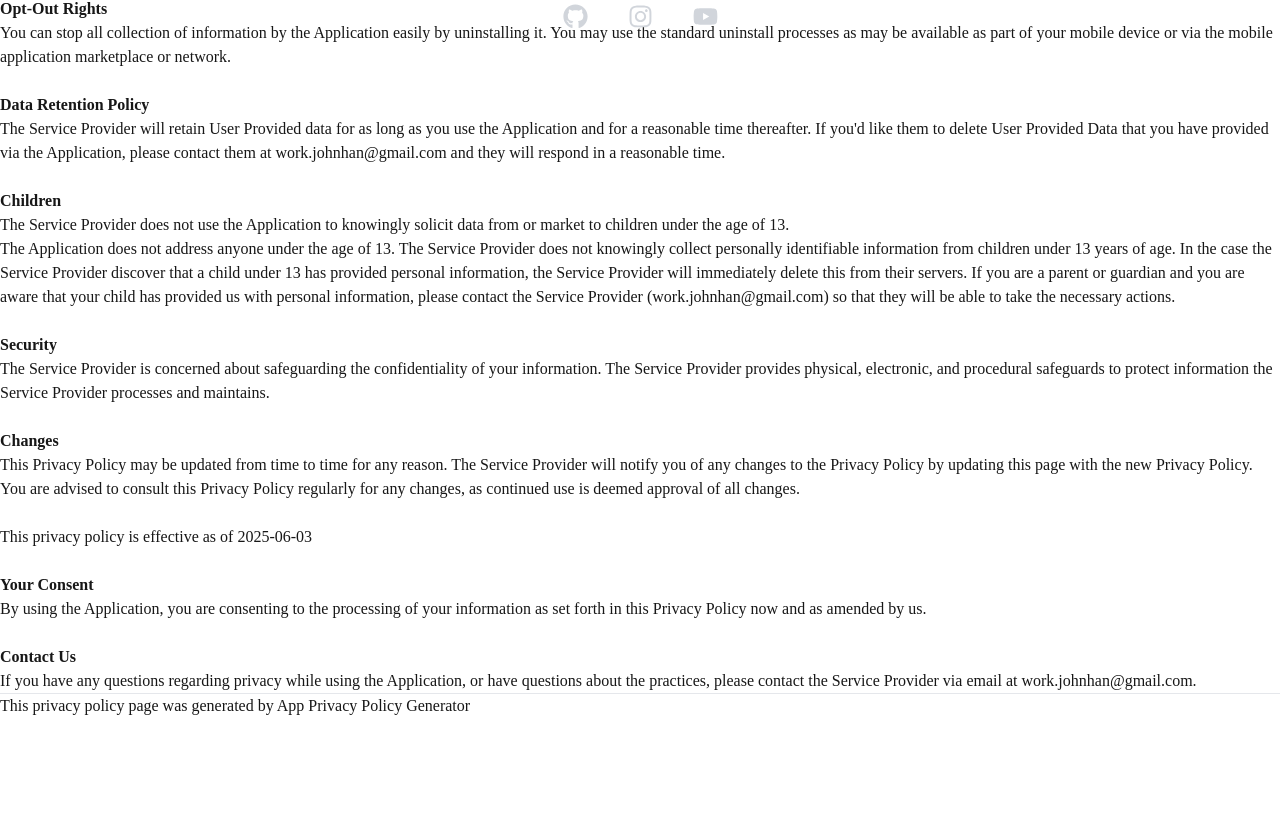
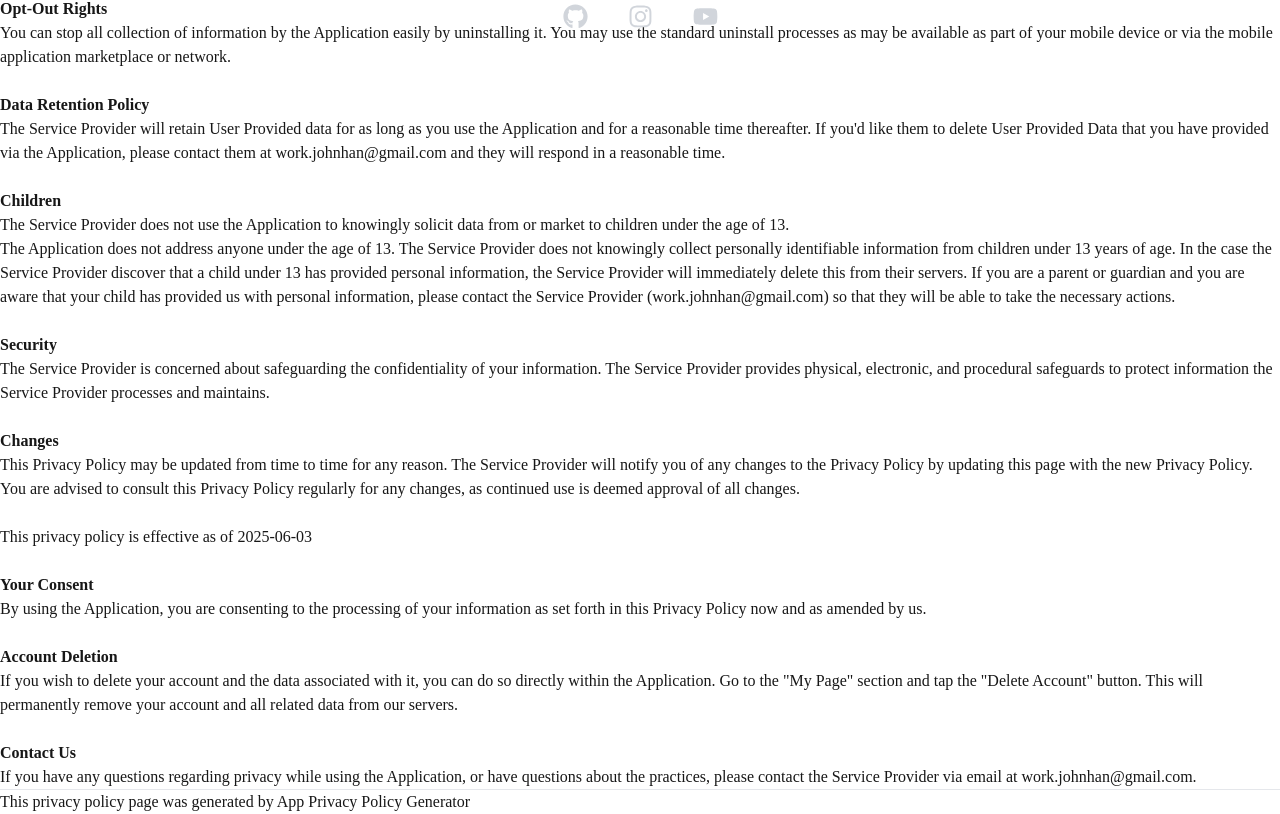
Before and after one commit to Yoy0z-maps/yoyoz-maps-blog, a Next.js app: page /rovoca/privacy in a window 1280 px wide. Shown: the part 747-1561 px from the top of the page. Before the commit the page ends 1465 px from the top, so only its background shows below. Built offline with nearby package versions, Linux system fonts and the light colour scheme; a web font is replaced by a local one.

Commit message:
Chore: rovoca/privacy => Account Deletion

```diff
--- a/src/app/(main)/rovoca/privacy/page.tsx
+++ b/src/app/(main)/rovoca/privacy/page.tsx
@@ -174,6 +174,14 @@ export default function PrivacyPage() {
         us.
       </p>
       <br />
+      <strong>Account Deletion</strong>
+      <p>
+        If you wish to delete your account and the data associated with it, you
+        can do so directly within the Application. Go to the &quot;My Page&quot;
+        section and tap the &quot;Delete Account&quot; button. This will
+        permanently remove your account and all related data from our servers.
+      </p>
+      <br />
       <strong>Contact Us</strong>
       <p>
         If you have any questions regarding privacy while using the Application,
```
